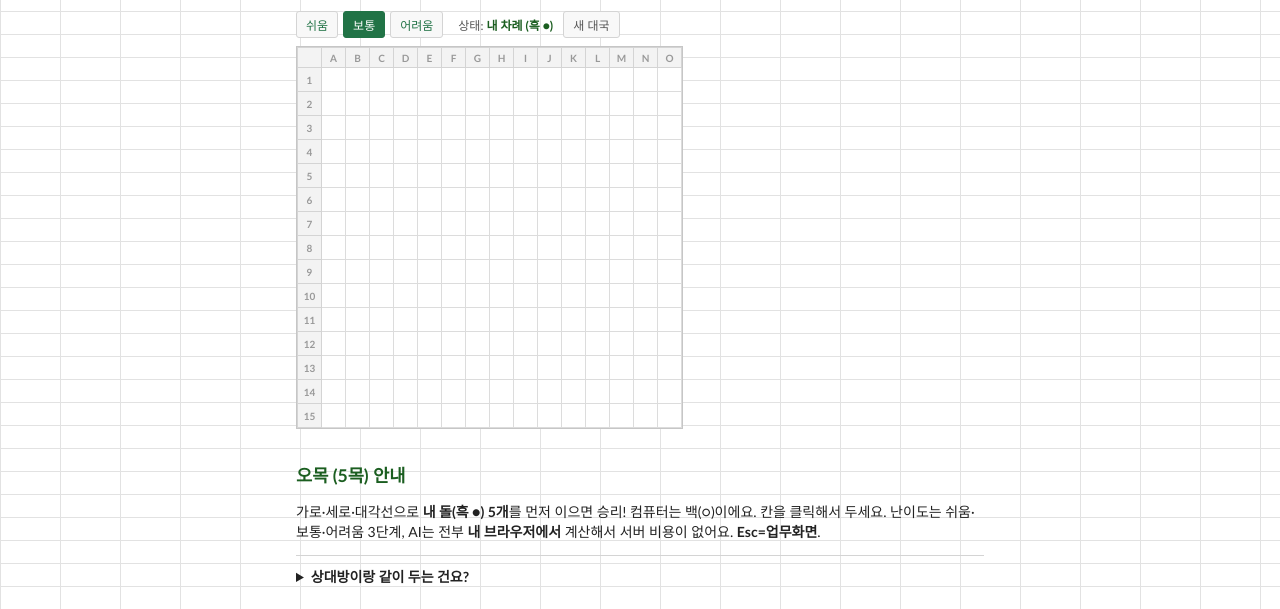
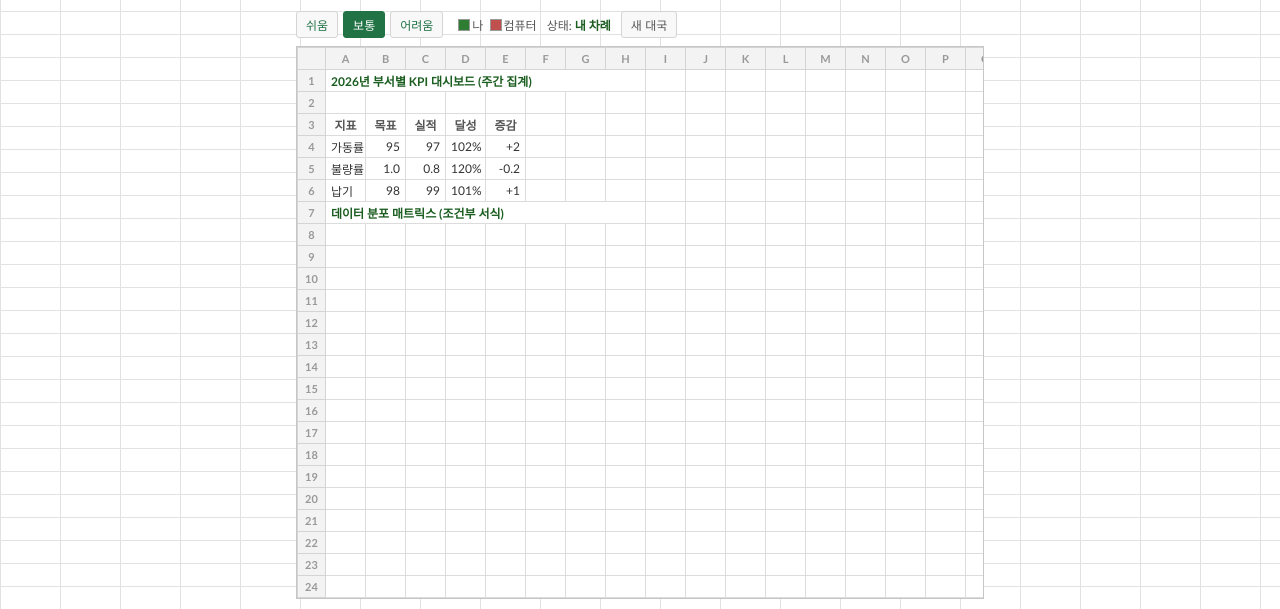
Before and after one commit to seam0814/simsim, a plain HTML site: page omok/index.html in a window 1280 px wide. Shown: the part 150-759 px from the top of the page. Drawn offline with Linux system fonts and the light colour scheme.

Commit message:
오목: 돌=조건부서식 색셀(초록/주황) 위장 + KPI 데이터로 감싼 통짜 워크시트(휑함 제거)
Co-Authored-By: Claude Opus 4.8 <noreply@anthropic.com>

```diff
--- a/omok/index.html
+++ b/omok/index.html
@@ -4,24 +4,31 @@
 <meta charset="utf-8">
 <meta name="viewport" content="width=device-width, initial-scale=1">
 <title>통합 문서5 - Excel</title>
-<meta name="description" content="엑셀풍 오목(5목) — 컴퓨터(AI)와 대국. 난이도 3단계, 서버 없이 브라우저에서. 보스키(Esc)로 즉시 업무화면. 무료.">
+<meta name="description" content="엑셀 KPI 대시보드처럼 보이는 오목(5목) — 컴퓨터와 대국. 돌은 조건부 서식 색으로 표시. 난이도 3단계, 서버 없이 브라우저에서. 보스키(Esc).">
 <link rel="canonical" href="https://seam0814.github.io/simsim/omok/">
 <link rel="stylesheet" href="../style.css">
 <style>
   .toolbar{display:flex;gap:10px;align-items:center;flex-wrap:wrap;margin:4px 0 8px;font-size:12px;color:#555}
   .toolbar b{color:#1b5e20}
+  .sw{display:inline-block;width:12px;height:12px;vertical-align:-1px;border:1px solid #999;margin-right:2px}
   .lv button{font:inherit;border:1px solid #d4d4d4;background:#f8f8f8;padding:4px 9px;border-radius:3px;cursor:pointer;margin-right:5px;color:#217346;font-size:12px}
   .lv button.on{background:#217346;color:#fff;border-color:#217346}
   .mini{border:1px solid #d4d4d4;background:#f8f8f8;padding:4px 9px;border-radius:3px;cursor:pointer;color:#555;font-size:12px}
-  .msscroll{overflow:auto;border:1px solid #c6c6c6;background:#fff;display:inline-block;max-width:100%}
-  table.ob{border-collapse:collapse;table-layout:fixed}
-  table.ob th{background:#f3f3f3;color:#999;font-size:10px;border:1px solid #d4d4d4;width:24px;height:20px;text-align:center;font-weight:600}
-  table.ob th.rn{width:24px}
-  table.ob td{border:1px solid #dcdcdc;width:24px;height:24px;text-align:center;font-size:17px;line-height:1;cursor:pointer;background:#fff;user-select:none;padding:0}
-  table.ob td.last{background:#fff7d6}
-  table.ob td.b{color:#222}
-  table.ob td.w{color:#666}
-  table.ob td.dis{cursor:default}
+  .msscroll{overflow:auto;border:1px solid #c6c6c6;background:#fff}
+  table.sheet{border-collapse:collapse;table-layout:fixed}
+  table.sheet th{background:#f3f3f3;color:#999;font-size:11px;border:1px solid #d4d4d4;height:22px;text-align:center;font-weight:600}
+  table.sheet th.cn{width:40px;min-width:40px}
+  table.sheet th.rn{width:28px;min-width:28px}
+  table.sheet td{border:1px solid #dcdcdc;height:22px;width:40px;max-width:40px;padding:1px 5px;font-size:12px;background:#fff;overflow:hidden;white-space:nowrap}
+  td.f-title{font-weight:700;color:#1b5e20;background:#eef6ef;text-align:left;overflow:visible}
+  td.f-hd{background:#f7f7f7;color:#555;font-weight:600;text-align:center}
+  td.f-lbl{color:#333;text-align:left}
+  td.f-num{text-align:right;color:#333}
+  td.gc{cursor:pointer}
+  td.gc.s1{background:#2e7d32}
+  td.gc.s2{background:#c0504d}
+  td.gc.last{outline:2px solid #ffd400;outline-offset:-2px}
+  td.dis{cursor:default}
 </style>
 </head>
 <body>
@@ -29,14 +36,16 @@
   <div id="site-header"></div>
   <div class="toolbar">
     <span class="lv" id="lv"><button data-d="1">쉬움</button><button data-d="2" class="on">보통</button><button data-d="3">어려움</button></span>
-    <span>상태: <b id="state">내 차례 (흑 ●)</b></span>
+    <span><span class="sw" style="background:#2e7d32"></span>나 &nbsp;<span class="sw" style="background:#c0504d"></span>컴퓨터</span>
+    <span>상태: <b id="state">내 차례</b></span>
     <button class="mini" id="restart">새 대국</button>
   </div>
-  <div class="msscroll"><table class="ob" id="board"></table></div>
+  <div class="msscroll"><table class="sheet" id="board"></table></div>
   <div class="copy">
     <h2>오목 (5목) 안내</h2>
-    <p>가로·세로·대각선으로 <b>내 돌(흑 ●) 5개</b>를 먼저 이으면 승리! 컴퓨터는 백(○)이에요. 칸을 클릭해서 두세요. 난이도는 쉬움·보통·어려움 3단계, AI는 전부 <b>내 브라우저에서</b> 계산해서 서버 비용이 없어요. <b>Esc=업무화면</b>.</p>
-    <details><summary>상대방이랑 같이 두는 건요?</summary><p>초대 링크로 둘이 두는 "대전" 모드는 백엔드(실시간 서버)가 필요해서 다음 단계예요. 지금은 AI 대국 먼저!</p></details>
+    <p>돌은 <b>조건부 서식 색</b>으로 표시돼요 — <b>초록=나, 주황=컴퓨터</b>. 가로·세로·대각선으로 <b>초록 5개</b>를 먼저 이으면 승리! 칸을 클릭해서 두세요. AI는 내 브라우저에서 계산(서버 0). 위 KPI 표와 함께 보면 그냥 데이터 대시보드처럼 보여요. <b>Esc=요약 화면</b>.</p>
+    <details><summary>AI는 뭘 쓰나요?</summary><p>자체 JS 휴리스틱(패턴 점수)이에요. 가볍고 서버가 필요 없어요. "어려움"은 더 멀리 봅니다.</p></details>
+    <details><summary>같이 두기는요?</summary><p>초대 링크 실시간 대전은 서버(Firebase)가 필요해 다음 단계예요. 지금은 AI 대국!</p></details>
   </div>
   <div id="site-footer"></div>
 </div>
@@ -45,47 +54,53 @@
 <script>
 (function(){
   var $=function(s){return document.querySelector(s)};
-  var N=15,g,turn,over,last,level=2,thinking=false;
+  var N=15,g,over,last,level=2,thinking=false;
+  var GC0=1,GR0=7,SC,SR,FAKE;
   var DIRS=[[0,1],[1,0],[1,1],[1,-1]];
   function inb(r,c){return r>=0&&r<N&&c>=0&&c<N}
-  function letter(i){return String.fromCharCode(65+i)}
+  function L(i){return String.fromCharCode(65+i)}
   function dirInfo(r,c,p,dr,dc){var len=1,i=1;while(inb(r+dr*i,c+dc*i)&&g[r+dr*i][c+dc*i]===p){len++;i++}
     var oF=inb(r+dr*i,c+dc*i)&&g[r+dr*i][c+dc*i]===0?1:0;var j=1;while(inb(r-dr*j,c-dc*j)&&g[r-dr*j][c-dc*j]===p){len++;j++}
     var oB=inb(r-dr*j,c-dc*j)&&g[r-dr*j][c-dc*j]===0?1:0;return{len:len,open:oF+oB}}
   function win(r,c,p){for(var d=0;d<4;d++)if(dirInfo(r,c,p,DIRS[d][0],DIRS[d][1]).len>=5)return true;return false}
   function pat(len,open){if(len>=5)return 100000;if(len===4)return open>=2?50000:open===1?6000:0;if(len===3)return open>=2?5000:open===1?600:0;if(len===2)return open>=2?500:open===1?60:0;return open>=2?8:2}
   function evalCell(r,c,p){g[r][c]=p;var s=0;for(var d=0;d<4;d++){var i=dirInfo(r,c,p,DIRS[d][0],DIRS[d][1]);s+=pat(i.len,i.open)}g[r][c]=0;return s}
-  function hasNeighbor(r,c){for(var dr=-2;dr<=2;dr++)for(var dc=-2;dc<=2;dc++){if(!dr&&!dc)continue;var nr=r+dr,nc=c+dc;if(inb(nr,nc)&&g[nr][nc])return true}return false}
-  function aiMove(){
-    var W=level===1?0.5:level===2?0.95:1.05, jit=level===1?4000:level===2?400:40;
-    var any=false;for(var r=0;r<N&&!any;r++)for(var c=0;c<N;c++)if(g[r][c]){any=true;break}
-    if(!any)return[7,7];
-    var best=null,bv=-1;
-    for(var r=0;r<N;r++)for(var c=0;c<N;c++){if(g[r][c]||!hasNeighbor(r,c))continue;
-      var atk=evalCell(r,c,2),def=evalCell(r,c,1),tot=atk+def*W+Math.random()*jit;
-      if(tot>bv){bv=tot;best=[r,c]}}
-    return best||[7,7]}
-  function render(){
-    var h="<tr><th class='rn'></th>";for(var c=0;c<N;c++)h+="<th>"+letter(c)+"</th>";h+="</tr>";
-    for(var r=0;r<N;r++){h+="<tr><th class='rn'>"+(r+1)+"</th>";for(var c=0;c<N;c++){
-      var v=g[r][c],cls=v===1?"b":v===2?"w":"",txt=v===1?"●":v===2?"○":"";
-      if(last&&last[0]===r&&last[1]===c)cls+=" last";if(over)cls+=" dis";
-      h+="<td class='"+cls+"' data-r='"+r+"' data-c='"+c+"'>"+txt+"</td>"}h+="</tr>"}
+  function hasN(r,c){for(var dr=-2;dr<=2;dr++)for(var dc=-2;dc<=2;dc++){if(!dr&&!dc)continue;var nr=r+dr,nc=c+dc;if(inb(nr,nc)&&g[nr][nc])return true}return false}
+  function aiMove(){var W=level===1?0.5:level===2?0.95:1.05,jit=level===1?4000:level===2?400:40,any=false;
+    for(var r=0;r<N&&!any;r++)for(var c=0;c<N;c++)if(g[r][c]){any=true;break}
+    if(!any)return[7,7];var best=[7,7],bv=-1;
+    for(var r=0;r<N;r++)for(var c=0;c<N;c++){if(g[r][c]||!hasN(r,c))continue;var tot=evalCell(r,c,2)+evalCell(r,c,1)*W+Math.random()*jit;if(tot>bv){bv=tot;best=[r,c]}}
+    return best}
+  function layout(){SC=Math.max(N+GC0+1,10);SR=GR0+N+2;FAKE={};
+    function F(r,c,t,cls,sp){FAKE[r+","+c]={t:t,cls:cls||"f-lbl",span:sp||1}}
+    F(0,0,"2026년 부서별 KPI 대시보드 (주간 집계)","f-title",Math.min(SC,8));
+    F(2,0,"지표","f-hd");F(2,1,"목표","f-hd");F(2,2,"실적","f-hd");F(2,3,"달성","f-hd");F(2,4,"증감","f-hd");
+    F(3,0,"가동률","f-lbl");F(3,1,"95","f-num");F(3,2,"97","f-num");F(3,3,"102%","f-num");F(3,4,"+2","f-num");
+    F(4,0,"불량률","f-lbl");F(4,1,"1.0","f-num");F(4,2,"0.8","f-num");F(4,3,"120%","f-num");F(4,4,"-0.2","f-num");
+    F(5,0,"납기","f-lbl");F(5,1,"98","f-num");F(5,2,"99","f-num");F(5,3,"101%","f-num");F(5,4,"+1","f-num");
+    F(6,0,"데이터 분포 매트릭스 (조건부 서식)","f-title",Math.min(SC,8));
+  }
+  function render(){var h="<tr><th class='rn'></th>";for(var c=0;c<SC;c++)h+="<th class='cn'>"+L(c)+"</th>";h+="</tr>";
+    for(var r=0;r<SR;r++){h+="<tr><th class='rn'>"+(r+1)+"</th>";var skip=0;
+      for(var c=0;c<SC;c++){if(skip>0){skip--;continue;}
+        if(r>=GR0&&r<GR0+N&&c>=GC0&&c<GC0+N){var gr=r-GR0,gc=c-GC0,v=g[gr][gc],cls="gc"+(v===1?" s1":v===2?" s2":"");
+          if(last&&last[0]===gr&&last[1]===gc)cls+=" last";if(over)cls+=" dis";
+          h+="<td class='"+cls+"' data-r='"+gr+"' data-c='"+gc+"'></td>";
+        }else{var f=FAKE[r+","+c];if(f){var sp=f.span||1;skip=sp-1;h+="<td class='"+f.cls+"'"+(sp>1?" colspan='"+sp+"'":"")+">"+f.t+"</td>";}else h+="<td></td>";}
+      }h+="</tr>";}
     $("#board").innerHTML=h}
   function setState(t){$("#state").textContent=t}
-  function place(r,c,p){g[r][c]=p;last=[r,c]}
-  function playerMove(r,c){if(over||thinking||g[r][c])return;
-    place(r,c,1);
-    if(win(r,c,1)){over=true;render();setState("결재 승인 — 승리! 🎉".replace(" 🎉",""));return}
+  function full(){for(var r=0;r<N;r++)for(var c=0;c<N;c++)if(!g[r][c])return false;return true}
+  function playerMove(r,c){if(over||thinking||g[r][c])return;g[r][c]=1;last=[r,c];
+    if(win(r,c,1)){over=true;render();setState("결재 승인 — 승리!");return}
     if(full()){over=true;render();setState("보류 — 무승부");return}
-    render();setState("상대 발언 중… (AI)");thinking=true;
-    setTimeout(function(){var m=aiMove();place(m[0],m[1],2);thinking=false;
+    render();setState("상대 발언 중…");thinking=true;
+    setTimeout(function(){var m=aiMove();g[m[0]][m[1]]=2;last=m;thinking=false;
       if(win(m[0],m[1],2)){over=true;render();setState("반려 — 패배");return}
       if(full()){over=true;render();setState("보류 — 무승부");return}
-      render();setState("내 차례 (흑 ●)")},160)}
-  function full(){for(var r=0;r<N;r++)for(var c=0;c<N;c++)if(!g[r][c])return false;return true}
-  function init(){g=[];for(var r=0;r<N;r++){g[r]=[];for(var c=0;c<N;c++)g[r][c]=0}over=false;last=null;thinking=false;setState("내 차례 (흑 ●)");render()}
-  $("#board").addEventListener("click",function(e){var td=e.target.closest("td");if(td&&td.dataset.r)playerMove(+td.dataset.r,+td.dataset.c)});
+      render();setState("내 차례")},160)}
+  function init(){layout();g=[];for(var r=0;r<N;r++){g[r]=[];for(var c=0;c<N;c++)g[r][c]=0}over=false;last=null;thinking=false;setState("내 차례");render()}
+  $("#board").addEventListener("click",function(e){var td=e.target.closest("td");if(td&&td.dataset.r!==undefined)playerMove(+td.dataset.r,+td.dataset.c)});
   $("#lv").addEventListener("click",function(e){var b=e.target;if(b.tagName!=="BUTTON")return;[].forEach.call(this.children,function(x){x.classList.remove("on")});b.classList.add("on");level=+b.dataset.d;init()});
   $("#restart").addEventListener("click",init);
   init();
```
